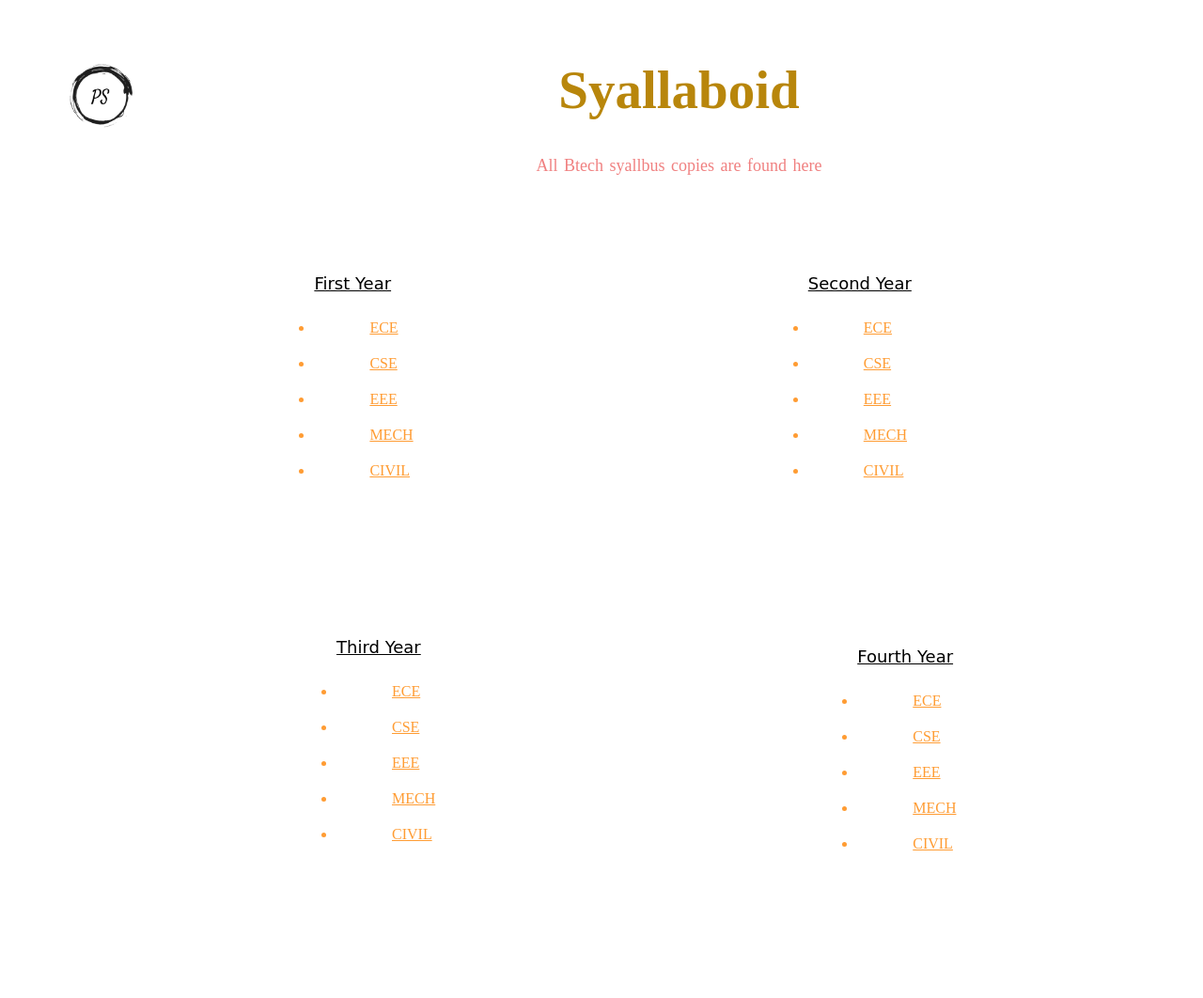
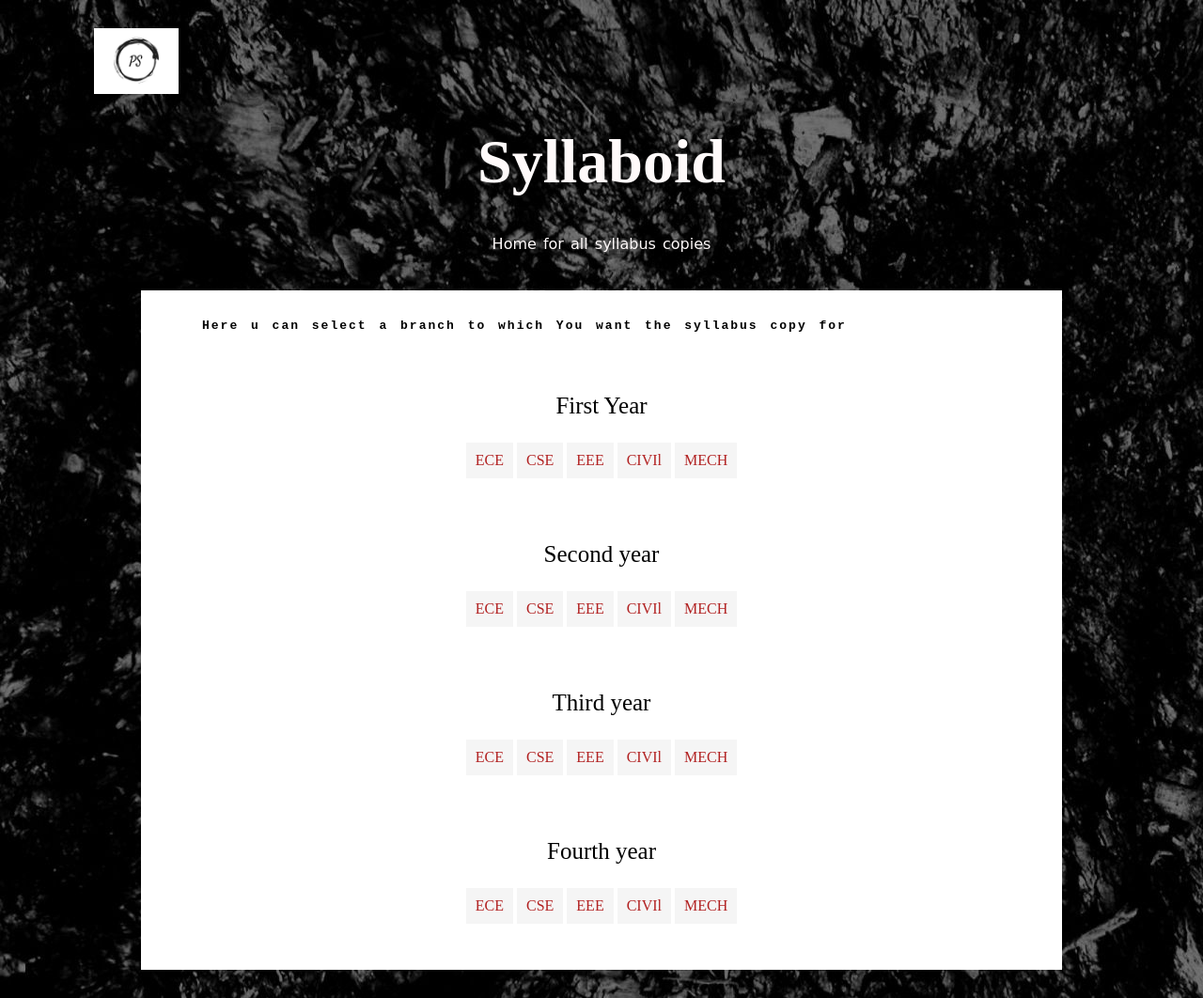
Before and after one commit to sujith443/sujith.github.io, a plain HTML site: page index.html in a window 1280 px wide. Shown: the whole page at 94% size. Before the commit the page ends 937 px from the top, so only its background shows below. Drawn offline with Linux system fonts and the light colour scheme.

Commit message:
changing from the basic

```diff
--- a/index.html
+++ b/index.html
@@ -2,50 +2,44 @@
 <html lang="en">
 <head>
     <meta charset="UTF-8">
-    <title>Btech syallabus</title>
+    <title>Syllaboid</title>
     <link rel="stylesheet" type="text/css" href="style.css">
 </head>
 <body>
-    <div id="top">
-        <img src="suji.jpeg" alt="logo">
-        <h1 style="color:darkgoldenrod;
-                   font-size: 57px;">Syallaboid</h1>
-        <p style="font-size: 18px;">All Btech syallbus copies are found here</p>
-    </div>
-    <div class="content">
-        <ul class="first">
+    <img src="suji.jpeg" alt="Ps" height="70px" width="90px">
+    <h1>Syllaboid</h1>
+    <p>Home for all syllabus copies</p>
+    <div>
+    <p>Here u can select a branch to which You want the syllabus copy for</p>
+    <ul>
        <p>First Year</p>
         <a href="#"><li>ECE</li></a>
         <a href="#"><li>CSE</li></a>
         <a href="#"><li>EEE</li></a>
+        <a href="#"><li>CIVIl</li></a>
         <a href="#"><li>MECH</li></a>
-            <a href="#"><li>CIVIL</li></a>
     </ul>
-        <ul class="second">
-            <p>Second Year</p>
+    <ul>
+       <p>Second year</p>
         <a href="#"><li>ECE</li></a>
         <a href="#"><li>CSE</li></a>
         <a href="#"><li>EEE</li></a>
+        <a href="#"><li>CIVIl</li></a>
         <a href="#"><li>MECH</li></a>
-            <a href="#"><li>CIVIL</li></a>
-        </ul>
-    </div>
-    <div id="content">
-        <ul class="third">
-           <p>Third Year</p>
+    </ul><ul>
+       <p>Third year</p>
         <a href="#"><li>ECE</li></a>
         <a href="#"><li>CSE</li></a>
         <a href="#"><li>EEE</li></a>
+        <a href="#"><li>CIVIl</li></a>
         <a href="#"><li>MECH</li></a>
-            <a href="#"><li>CIVIL</li></a>
-        </ul>
-        <ul class="fourth">
-            <p>Fourth Year</p>
+    </ul><ul>
+       <p>Fourth year</p>
         <a href="#"><li>ECE</li></a>
         <a href="#"><li>CSE</li></a>
         <a href="#"><li>EEE</li></a>
+        <a href="#"><li>CIVIl</li></a>
         <a href="#"><li>MECH</li></a>
-            <a href="#"><li>CIVIL</li></a>
     </ul>
     </div>
 </body>
--- a/style.css
+++ b/style.css
@@ -1,61 +1,52 @@
-img{
-    margin:30px 20px;
-    width: 125px;
-    height: 1.5m;
-    float: left;
-}
-#top{
-    text-align: center;
-    padding: 17px;
+body{
+    margin: 30px 100px;
+    background-image: url("IMG_355968.jpg");
 }
 
-#top p{
-   color:lightcoral;
-    word-spacing: 2px;
+h1,h1+p{
+    margin: 20px 0px;
+    text-align: center;
+    padding: 10px 0px;
+    color: snow;
 }
-.content{
-    margin: 15px 130px;
+div {
+    margin:30px 50px;
+    color: black;
+    background-color:white;
     padding: 20px;
 }
+ul{
+    text-align: center;
+    padding: 13px 0px;
+}
+li{
+    list-style: none;
+    background-color: whitesmoke;
+    display:inline-block;
+    padding: 10px;
+    color: firebrick;
+}
+h1{
+    font-size: 66px;
+}
+h1+p{
+    font-size: 16px;
+    word-spacing: 2px;
+    font-family: cursive;
+}
 ul p{
-    color:black;
-    font-size: 18px;
-    font-weight: 400;
-    font-family: cursive;
-    text-decoration: underline;
-}
-.first{
-    float: left;
-    position: absolute;
-    left:23%;
-}
-.second{
-    float: right;
-     position: absolute;
-    right:20%;
-}
-ul li{
-    padding: 10px 59px;
-}
-#content {
-top:80%;
-position: absolute;
-margin: 10px 70px;
-}
-.third{
-    margin: 10px 90px;
-    float: left;
-    padding: 0px 190px;
+    font-size: 25px;
+    font-family: serif;
 
 }
-.fourth{
-    margin: 10px 40px;
-    float: right;
-    padding: 10px 70px;
+div > p{
+   padding: 10px 15px;
+   margin: 0px 30px;
+    font-family: monospace;
+    font-weight: bold;
+    word-spacing: 3px;
+    letter-spacing: 2px;
 }
-a{
-    color: #FF9C33;
+li:hover{
+    background-color: skyblue;
 }
-p{
-
-}
--- a/stylez.css
+++ /dev/null
@@ -1,61 +0,0 @@
-img{
-    margin:30px 20px;
-    width: 125px;
-    height: 1.5m;
-    float: left;
-}
-#top{
-    text-align: center;
-    padding: 17px;
-}
-
-#top p{
-   color:lightcoral;
-    word-spacing: 2px;
-}
-.content{
-    margin: 15px 130px;
-    padding: 20px;
-}
-ul p{
-    color:black;
-    font-size: 18px;
-    font-weight: 400;
-    font-family: cursive;
-    text-decoration: underline;
-}
-.first{
-    float: left;
-    position: absolute;
-    left:23%;
-}
-.second{
-    float: right;
-     position: absolute;
-    right:20%;
-}
-ul li{
-    padding: 10px 59px;
-}
-#content {
-top:80%;
-position: absolute;
-margin: 10px 70px;
-}
-.third{
-    margin: 10px 90px;
-    float: left;
-    padding: 0px 190px;
-
-}
-.fourth{
-    margin: 10px 40px;
-    float: right;
-    padding: 10px 70px;
-}
-a{
-    color: #FF9C33;
-}
-p{
-
-}
```
Also changed, not shown: syallabuscopy.html (deleted, +0 -52 lines), IMG_355968.jpg (added). Lines whose indentation alone changed are shown as unchanged.
